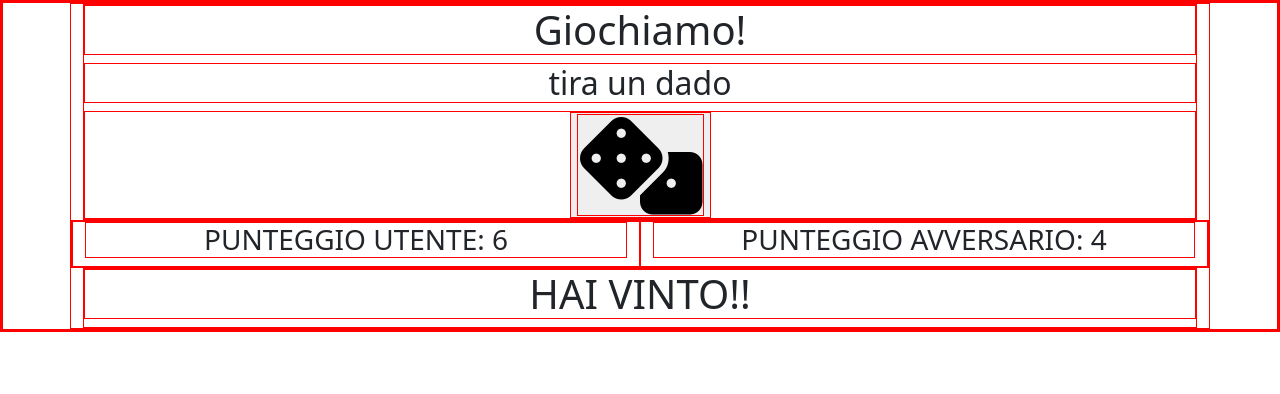
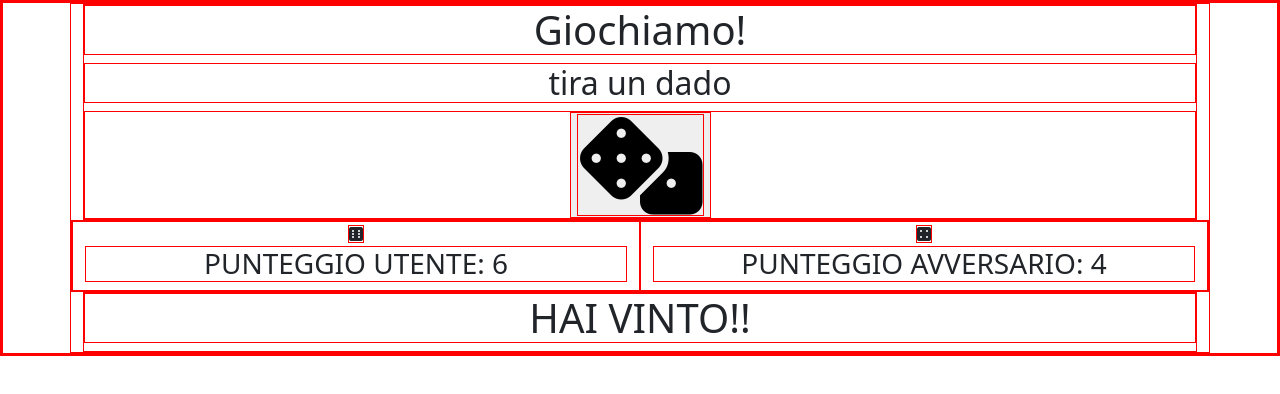
Before and after one commit to KellerMarika/js-mail-dadi, a plain HTML site: page dadi/index.html in a window 1280 px wide. Both pictures are taken after a click on the button 640 px from the left and 165 px from the top of the page. Drawn offline with nearby package versions, Linux system fonts and the light colour scheme.

Commit message:
aggiunto array con dadi

```diff
--- a/dadi/main.js
+++ b/dadi/main.js
@@ -18,17 +18,12 @@ const startGameContainer_El = document.getElementById("start-container");
 const scoreContainer_El = document.getElementById("score-container")
 //console.log(scoreContainer_El);
 
-
-
-//                  <i>dado icon</i>
 /* .innerHTML = `<div>   ${array[]} ${user score} </div>`____________c'è del fumo ancora */
 
 const userScoreContainer_El = document.getElementById("user-score-container");
 //console.log(userScoreContainer_El);
 
 
-
-//                  <i>dado icon</i>
 /* .innerHTML = `<div>   ${array[]} ${auto score} </div>`____________c'è del fumo ancora  */
 const autoScoreContainer_El = document.getElementById("auto-score-container");
 //console.log(autoScoreContainer_El);
@@ -55,6 +50,20 @@ let autoScore = autoRoll
 //user score > === <  auto score
 const gameResult = false
 
+/*** ARRAY *************************/
+const diceIcons = [``//lascio uno spazio vuoto per lo 0 perchè sui dadi non è presente
+    , `<i class="fa-solid fa-dice-one"></i>`
+    , `<i class="fa-solid fa-dice-two"></i>`
+    , `<i class="fa-solid fa-dice-three"></i>`
+    , `<i class="fa-solid fa-dice-four"></i>`
+    , `<i class="fa-solid fa-dice-five"></i>`
+    , `<i class="fa-solid fa-dice-six"></i>`];
+
+
+
+
+
+/***** FUNZIONE **************************************************/
 
 //funzione bottone
 btnGameStart_input.addEventListener("click", function () {
@@ -66,9 +75,18 @@ btnGameStart_input.addEventListener("click", function () {
     //console.log(userRoll);
     alert(`HAI FATTO : ${userRoll}`);// _____________l'ALERT è PROPRIO BRUTTINO DA VEDERE
 
-    console.log(userScoreContainer_El);
+    //console.log(userScoreContainer_El);
+
+    /* iserisco il dato dell'array con la posizione === userRoll */
     userScoreContainer_El.innerHTML = `
+    ${diceIcons[userRoll]}
 <h3> PUNTEGGIO UTENTE: ${userScore}</h3>`
+
+
+
+
+
+
 
 
     /*_______________________________________________VIENE ESEGUITO PRIMA L'ALERT E SOLO SUCCESSIVAMENTE FA INNER HTML ANCHE SE SCRITTO DOPO (ELEMENTO BLOCCANTE) funziona ma non mi piace _______________________________ */
@@ -80,35 +98,29 @@ btnGameStart_input.addEventListener("click", function () {
     //console.log(autoRoll);
     alert(`HO FATTO : ${autoRoll}`);// _____________l'ALERT è PROPRIO BRUTTINO DA VEDERE
 
-    console.log(autoScoreContainer_El);
+    //console.log(autoScoreContainer_El);
     autoScoreContainer_El.innerHTML = `
-
+    ${diceIcons[autoRoll]}
 <h3> PUNTEGGIO AVVERSARIO: ${autoScore}</h3>`
 
     if (userScore > autoScore) {
-        gameResult_El.innerText=("HAI VINTO!!");
-    }else if (userScore === autoScore){
-        gameResult_El.innerText=(`HANNO VINTO TUTTI!
+        gameResult_El.innerText = ("HAI VINTO!!");
+    } else if (userScore === autoScore) {
+        gameResult_El.innerText = (`HANNO VINTO TUTTI!
         (o nesuno?)`);
-    }else{
-        gameResult_El.innerText=(`HAI PERSO!`);
+    } else {
+        gameResult_El.innerText = (`HAI PERSO!`);
     }
-
+    console.log(userRoll, "user roll");
     /* per mettere l'immagine corrispondente dei dadi tirati a sorte, dovrei fare un array dove inserisco in ordine le icone dei dadi. occhio allo 0=1! */
     /* poi dovrei far ciclare il dato random e quando lo trovo devo fare un innerhtml del dato dell'array */
 
-})
+});
 
 
 
 
-
-
-
-
-
-
-
+console.log("console log di elemento 3 di lista dadi", diceIcons[3])
 
 
 //button_el
--- a/dadi/style.css
+++ b/dadi/style.css
@@ -2,6 +2,6 @@
     border: 1px solid red;
     text-align: center;
 }
-i{
+button i{
     font-size: 100px;
 }
```
Also changed, not shown: dadi/index.html (+9 -5 lines).
